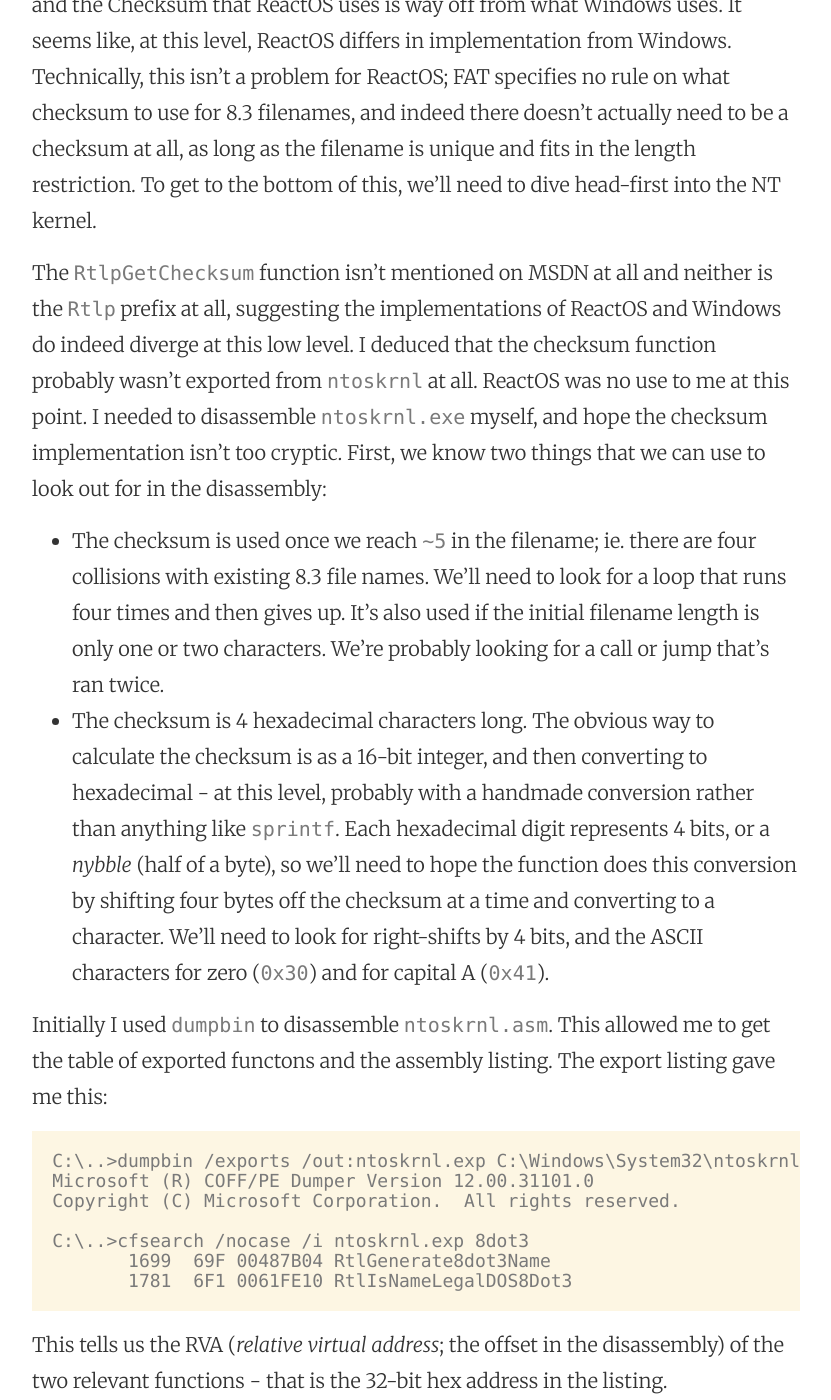
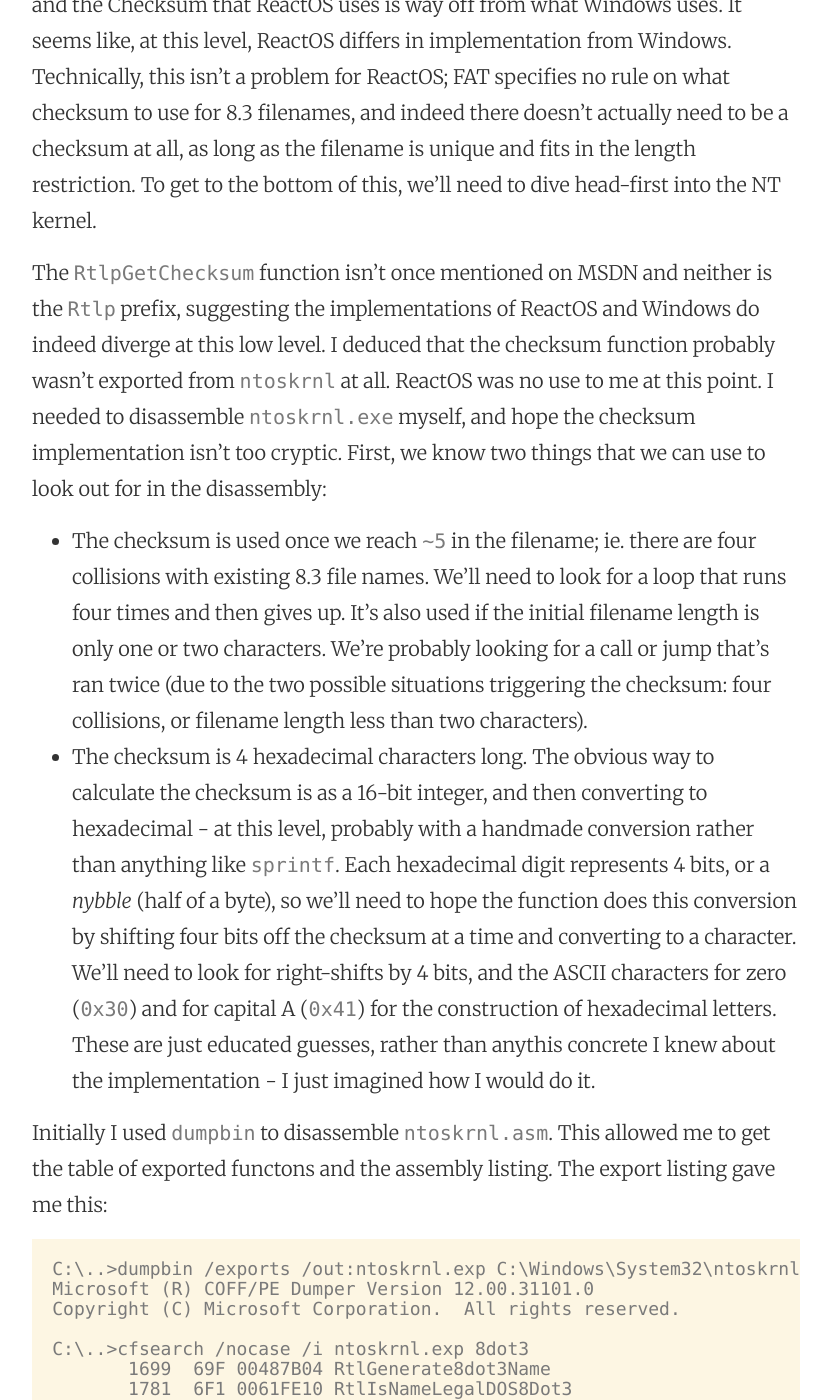
Before and after one commit to tom-galvin/tom-galvin.github.io, a Jekyll site: the page built from _posts/2015-06-09-filenames.md, in a window 1280 px wide and 1400 px high, scrolled down 7461 px. Shown: the whole window, without its empty margins (224-1055 px from the left). Built offline with Jekyll 4.4.1, drawn with Linux system fonts in a browser that asks for light colours; nearby versions of some CDN libraries; comment, search, counter and statistics services are not loaded.

Commit message:
grammar and errata

```diff
--- a/_posts/2015-06-09-filenames.md
+++ b/_posts/2015-06-09-filenames.md
@@ -87,10 +87,10 @@ ReactOS implements this API function [here](https://github.com/mirror/reactos/bl
 
 ...and the checksums don't match; not even close. I verified this with a few files, and the Checksum that ReactOS uses is way off from what Windows uses. It seems like, at this level, ReactOS differs in implementation from Windows. Technically, this isn't a problem for ReactOS; FAT specifies no rule on what checksum to use for 8.3 filenames, and indeed there doesn't actually need to be a checksum at all, as long as the filename is unique and fits in the length restriction. To get to the bottom of this, we'll need to dive head-first into the NT kernel.
 
-The `RtlpGetChecksum` function isn't mentioned on MSDN at all and neither is the `Rtlp` prefix at all, suggesting the implementations of ReactOS and Windows do indeed diverge at this low level. I deduced that the checksum function probably wasn't exported from `ntoskrnl` at all. ReactOS was no use to me at this point. I needed to disassemble `ntoskrnl.exe` myself, and hope the checksum implementation isn't too cryptic. First, we know two things that we can use to look out for in the disassembly:
+The `RtlpGetChecksum` function isn't once mentioned on MSDN and neither is the `Rtlp` prefix, suggesting the implementations of ReactOS and Windows do indeed diverge at this low level. I deduced that the checksum function probably wasn't exported from `ntoskrnl` at all. ReactOS was no use to me at this point. I needed to disassemble `ntoskrnl.exe` myself, and hope the checksum implementation isn't too cryptic. First, we know two things that we can use to look out for in the disassembly:
 
-* The checksum is used once we reach `~5` in the filename; ie. there are four collisions with existing 8.3 file names. We'll need to look for a loop that runs four times and then gives up. It's also used if the initial filename length is only one or two characters. We're probably looking for a call or jump that's ran twice.
-* The checksum is 4 hexadecimal characters long. The obvious way to calculate the checksum is as a 16-bit integer, and then converting to hexadecimal - at this level, probably with a handmade conversion rather than anything like `sprintf`. Each hexadecimal digit represents 4 bits, or a *nybble* (half of a byte), so we'll need to hope the function does this conversion by shifting four bytes off the checksum at a time and converting to a character. We'll need to look for right-shifts by 4 bits, and the ASCII characters for zero (`0x30`) and for capital A (`0x41`).
+* The checksum is used once we reach `~5` in the filename; ie. there are four collisions with existing 8.3 file names. We'll need to look for a loop that runs four times and then gives up. It's also used if the initial filename length is only one or two characters. We're probably looking for a call or jump that's ran twice (due to the two possible situations triggering the checksum: four collisions, or filename length less than two characters).
+* The checksum is 4 hexadecimal characters long. The obvious way to calculate the checksum is as a 16-bit integer, and then converting to hexadecimal - at this level, probably with a handmade conversion rather than anything like `sprintf`. Each hexadecimal digit represents 4 bits, or a *nybble* (half of a byte), so we'll need to hope the function does this conversion by shifting four bits off the checksum at a time and converting to a character. We'll need to look for right-shifts by 4 bits, and the ASCII characters for zero (`0x30`) and for capital A (`0x41`) for the construction of hexadecimal letters. These are just educated guesses, rather than anythis concrete I knew about the implementation - I just imagined how I would do it.
 
 Initially I used `dumpbin` to disassemble `ntoskrnl.asm`. This allowed me to get the table of exported functons and the assembly listing. The export listing gave me this:
 
```
